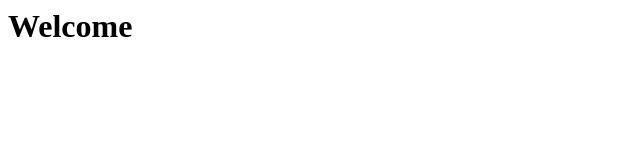
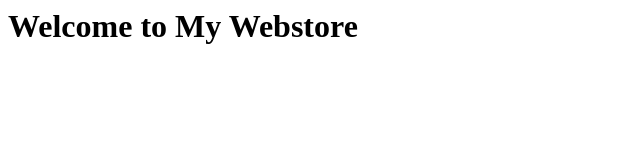
Before and after one commit to swap2205/swap2205.github.io, a plain HTML site: page index.html in a window 1280 px wide. Shown: the whole page, without its empty margins (0-640 px from the left). Drawn offline with Linux system fonts and the light colour scheme.

Commit message:
Update index.html

```diff
--- a/index.html
+++ b/index.html
@@ -1 +1 @@
-<h1> Welcome</h1>
+<h1> Welcome to My Webstore</h1>
```
